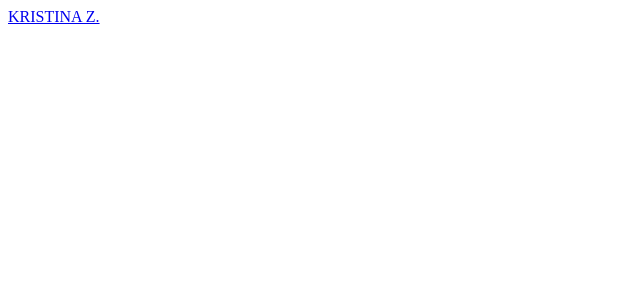
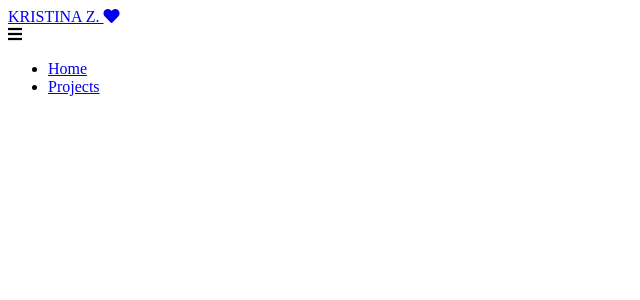
Before and after one commit to Kristy1max/react-portfolio, a React (Create React App) app: page / in a window 1280 px wide. Shown: the top 300 px of the page, without its empty margins (0-640 px from the left). Built offline with nearby package versions, Linux system fonts and the light colour scheme; the HTML template or start-up script is replaced by a standard one.

Commit message:
navbar in process

```diff
--- a/public/index.html
+++ b/public/index.html
@@ -10,6 +10,14 @@
       content="Web site created using create-react-app"
     />
     <link rel="apple-touch-icon" href="%PUBLIC_URL%/logo192.png" />
+
+    <!-- Font Awesome -->
+    <link
+      rel="stylesheet"
+      href="https://use.fontawesome.com/releases/v5.13.0/css/all.css"
+      integrity="sha384-Bfad6CLCknfcloXFOyFnlgtENryhrpZCe29RTifKEixXQZ38WheV+i/6YWSzkz3V"
+      crossorigin="anonymous"
+    />
     <!--
       manifest.json provides metadata used when your web app is installed on a
       user's mobile device or desktop. See https://developers.google.com/web/fundamentals/web-app-manifest/
--- a/src/components/Navbar.js
+++ b/src/components/Navbar.js
@@ -1,14 +1,34 @@
-import React, {  } from 'react';
+import React, { useState } from 'react';
 import { Link } from 'react-router-dom';
 
 function Navbar() {
+  const [click, setClick] = useState(false);
+
+  const handleClick = () => setClick(!click);
+  const closeMobileMenu = () => setClick(false);
+
   return (
     <>
       <nav className="navbar">
         <div className="navbar-container">
           <Link to="/" className="navbar-logo">
-            KRISTINA Z.
+            KRISTINA Z. <i className='fas fa-heart' />
           </Link>
+          <div className="menu-icon" onClick={handleClick}>
+            <i className={click ? 'fas fa-times' : 'fas fa-bars'} />
+          </div>
+          <ul className={click ? 'nav-menu acive' : 'nav-menu'}>
+            <li className="nav-item">
+              <Link to='/home' className='nav-links' onClick={closeMobileMenu}>
+                Home
+              </Link>
+            </li>
+            <li className="nav-item">
+              <Link to='/projects' className='nav-links' onClick={closeMobileMenu}>
+                Projects
+              </Link>
+            </li>
+          </ul>
         </div>
       </nav>
     </>
```
Also changed, not shown: 1 other file (tests, documents, lock files or other folders).
